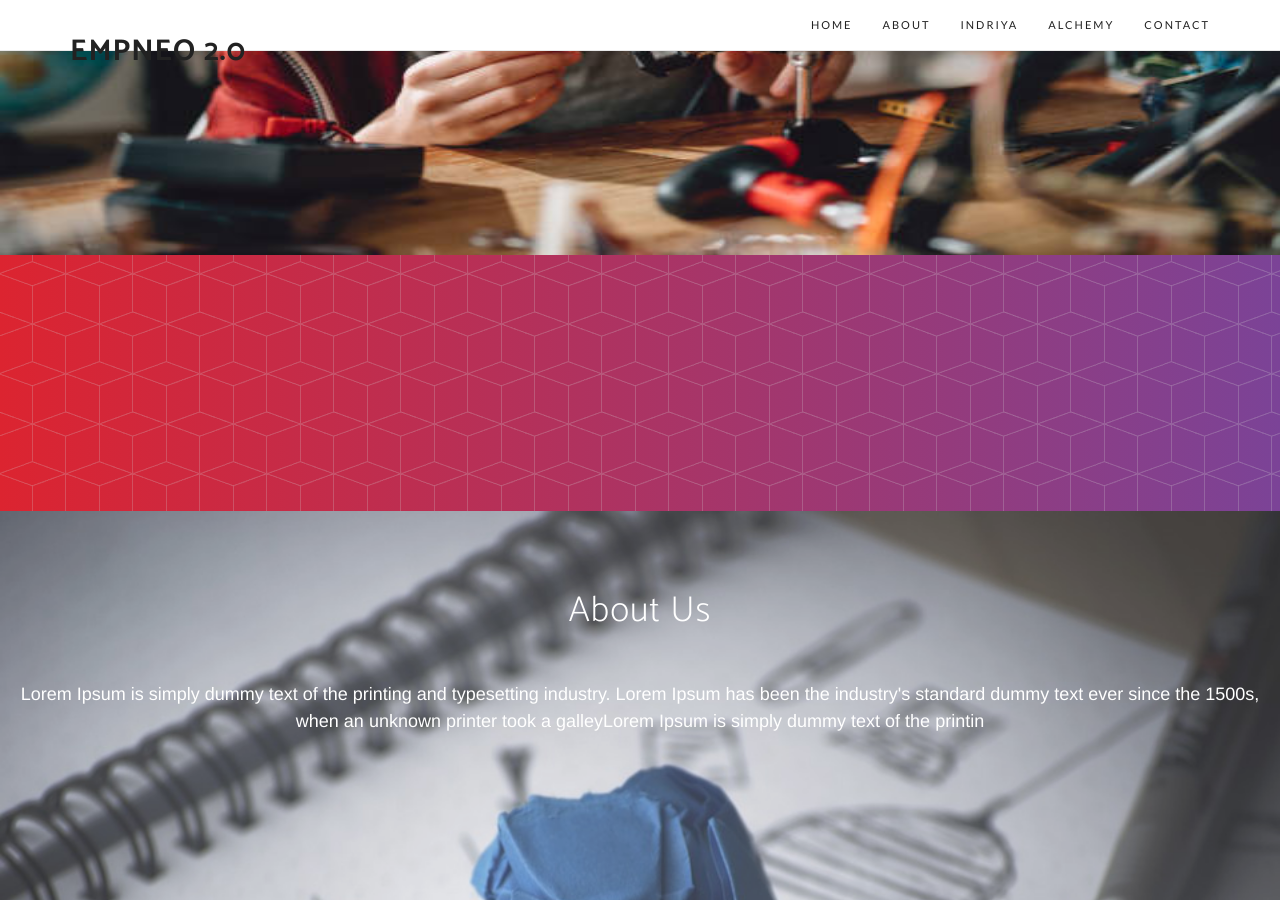
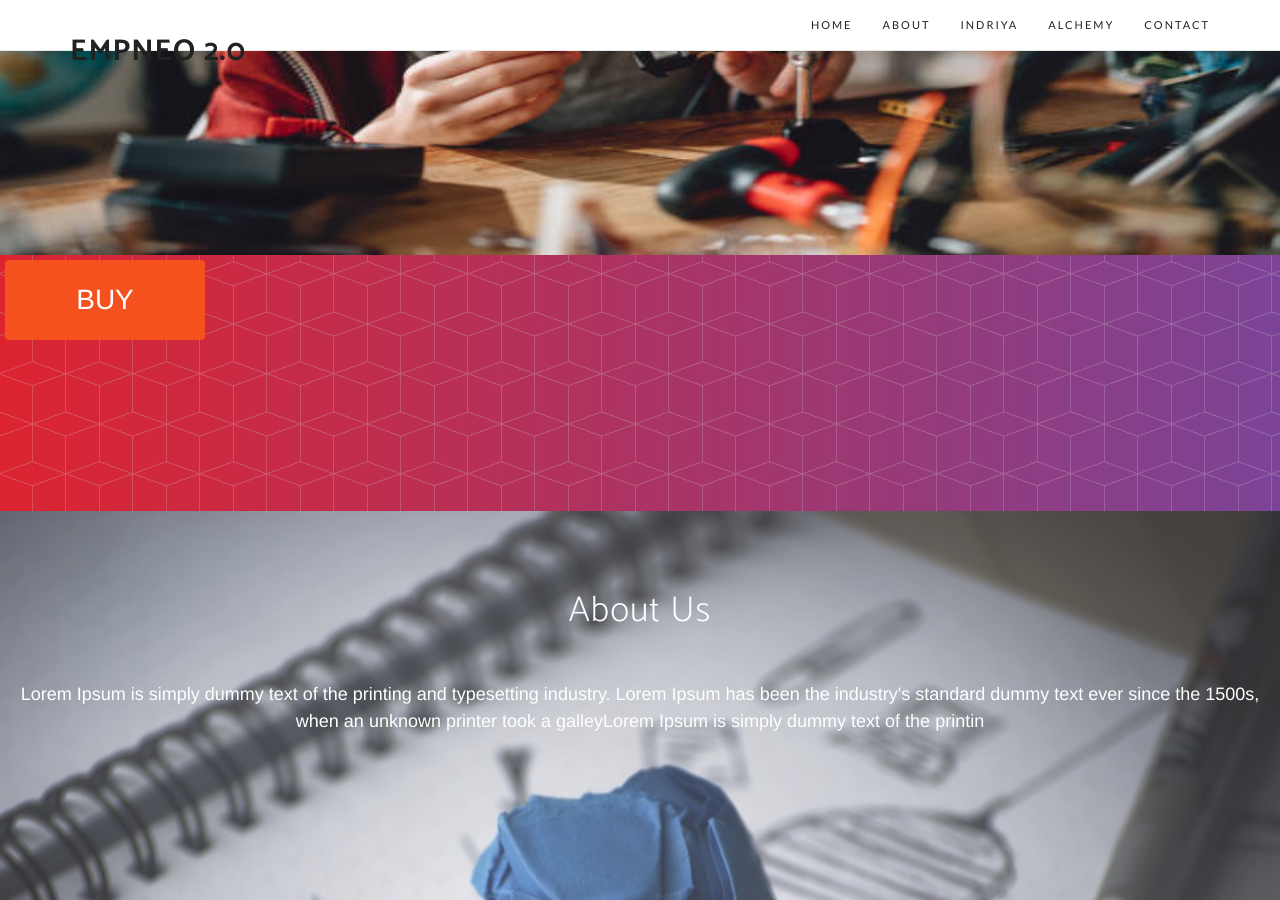
Before and after one commit to IEEEMEC/empneo, a Jekyll site: the page built from index.html, in a window 1280 px wide and 900 px high, scrolled down 389 px. Built offline with Jekyll 4.4.1, drawn with Linux system fonts in a browser that asks for light colours; nearby versions of some CDN libraries; some web fonts are replaced; the list of posts is cut into pages by our own code.

Commit message:
Add button button for buy tickets and fixed bugs

```diff
--- a/_includes/header.html
+++ b/_includes/header.html
@@ -15,12 +15,54 @@
         position: relative;
         top: 1.5cm;
     }
+
+    .button {
+  display: inline-block;
+  border-radius: 4px;
+  background-color: #f4511e;
+  border: none;
+  color: #FFFFFF;
+  text-align: center;
+  font-size: 28px;
+  padding: 20px;
+  width: 200px;
+  transition: all 0.5s;
+  cursor: pointer;
+  margin: 5px;
+}
+
+.button span {
+  cursor: pointer;
+  display: inline-block;
+  position: relative;
+  transition: 0.5s;
+}
+
+.button span:after {
+  content: '\00bb';
+  position: absolute;
+  opacity: 0;
+  top: 0;
+  right: -20px;
+  transition: 0.5s;
+}
+
+.button:hover span {
+  padding-right: 25px;
+}
+
+.button:hover span:after {
+  opacity: 1;
+  right: 0;
+}
+</style
 </style>
 <header>
 <div><br></div>
 
 <div class="bg">
         <img src="/img/img1.jpg" alt="">
+        <a href="https://www.yepdesk.com/empneo"><button class="button" style="vertical-align: middle;text-align: center; " ><span>BUY</span></button></a>
 </div>
    <!-- <div class="container">
         <div class="row">
```
Also changed, not shown: _includes/aside.html (+0 -10 lines).
